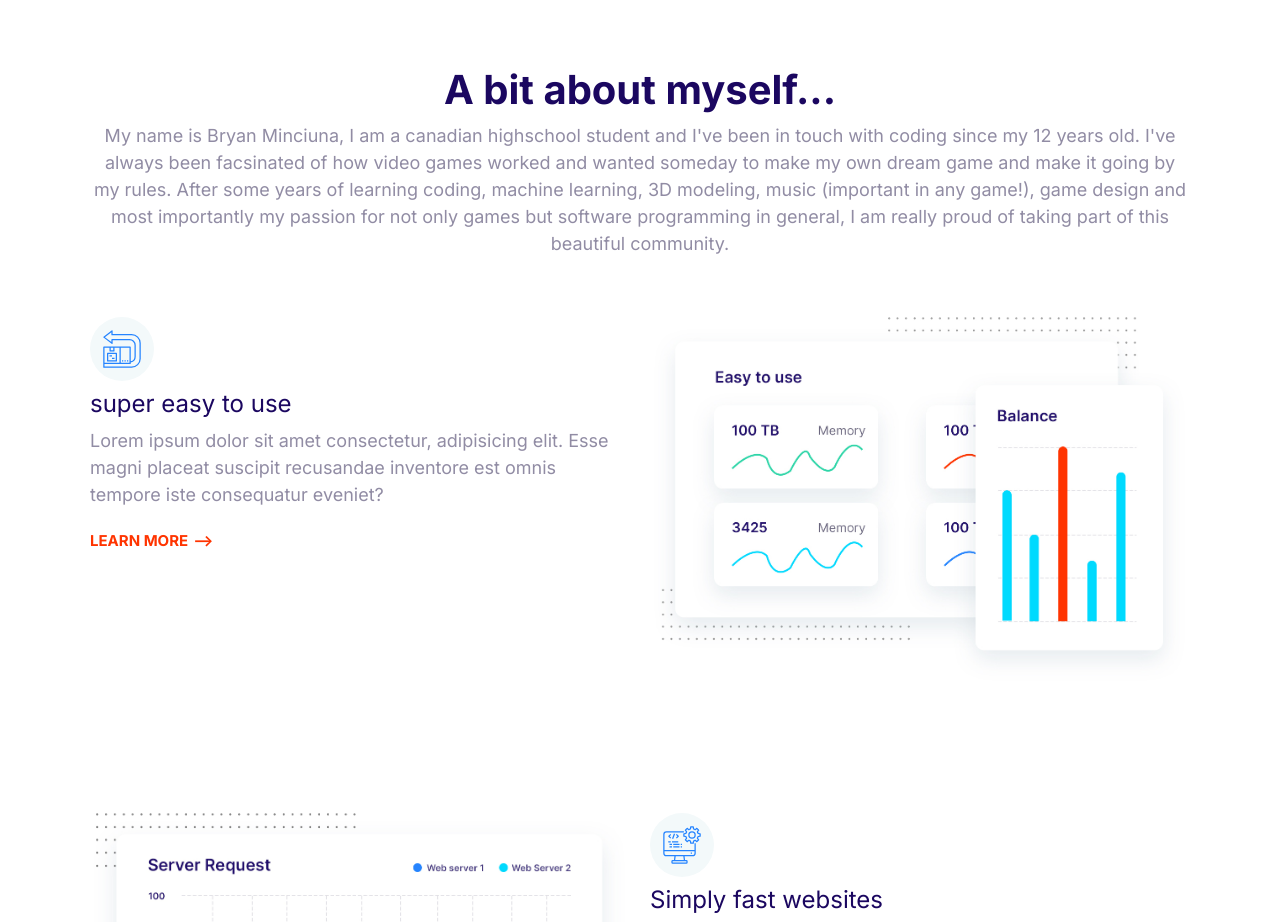
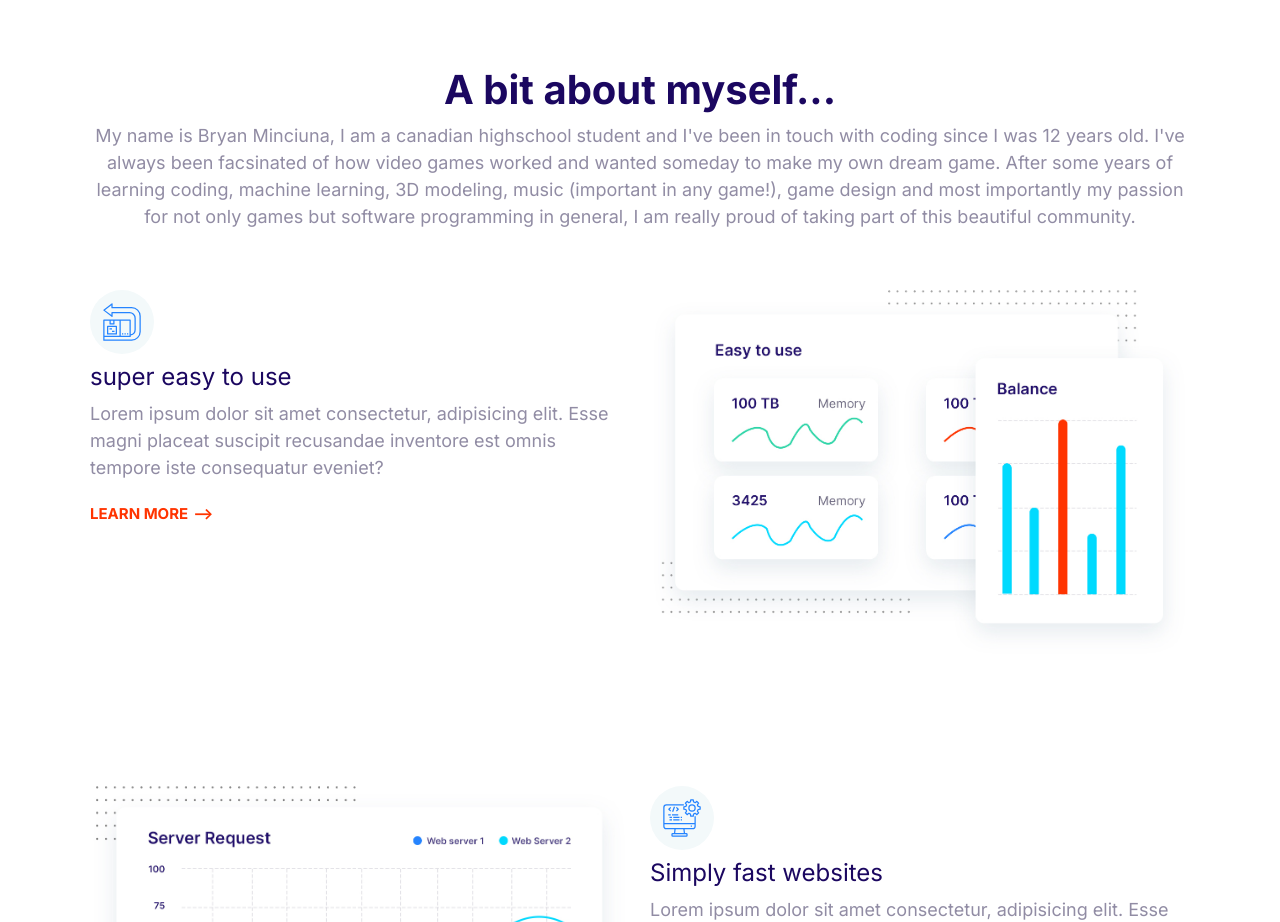
Before and after one commit to Facepunch303/PuunCity.com, a plain HTML site: page index.html in a window 1280 px wide. Shown: the part 2600-3522 px from the top of the page. Drawn offline with nearby package versions, Linux system fonts and the light colour scheme; a script that the page names is missing.

```diff
--- a/index.html
+++ b/index.html
@@ -166,7 +166,7 @@
     <section class="block container">
         <header class="article__feature" data-aos="zoom-in-up">
             <h2>A bit about myself...</h2>
-            <p>My name is Bryan Minciuna, I am a canadian highschool student and I've been in touch with coding since my 12 years old. I've always been facsinated of how video games worked and wanted someday to make my own dream game and make it going by my rules. After some years of learning coding, machine learning, 3D modeling, music (important in any game!), game design and most importantly my passion for not only games but software programming in general, I am really proud of taking part of this beautiful community.
+            <p>My name is Bryan Minciuna, I am a canadian highschool student and I've been in touch with coding since I was 12 years old. I've always been facsinated of how video games worked and wanted someday to make my own dream game. After some years of learning coding, machine learning, 3D modeling, music (important in any game!), game design and most importantly my passion for not only games but software programming in general, I am really proud of taking part of this beautiful community.
             </p>
         </header>
         <article class="grid grid--1x2 feature">
```
